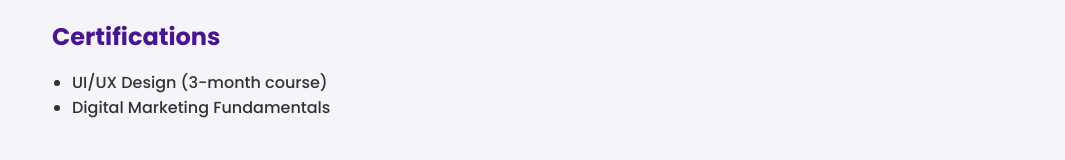
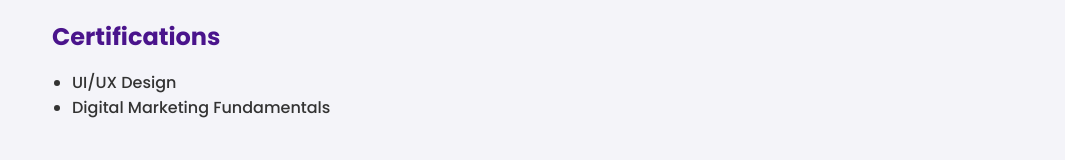
Before and after one commit to prakriteepaudel/github.io, a plain HTML site: page index.html in a window 1280 px wide. Shown: the part 1794-1954 px from the top of the page, without its empty margins (108-1173 px from the left). Drawn offline with Linux system fonts and the light colour scheme.

Commit message:
Update index.html

```diff
--- a/index.html
+++ b/index.html
@@ -95,7 +95,7 @@
       <section id="certifications" class="container">
         <h2>Certifications</h2>
         <ul>
-          <li>UI/UX Design (3-month course)</li>
+          <li>UI/UX Design </li>
           <li>Digital Marketing Fundamentals</li>
         </ul>
       </section>
```
